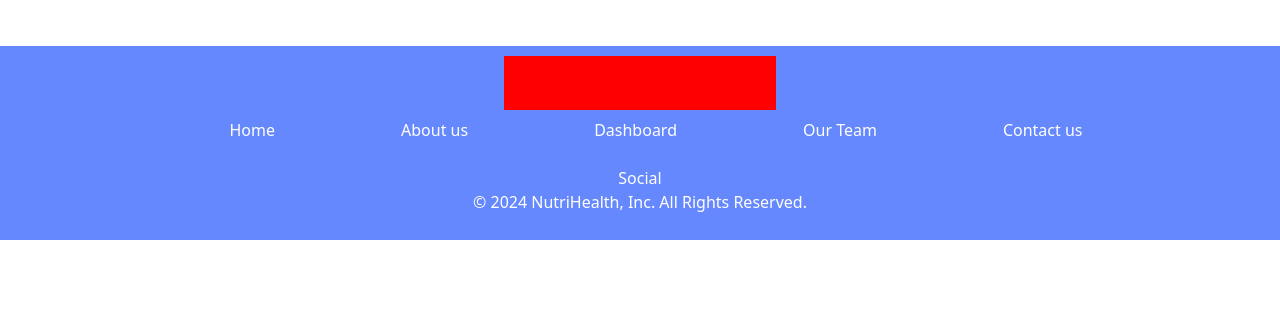
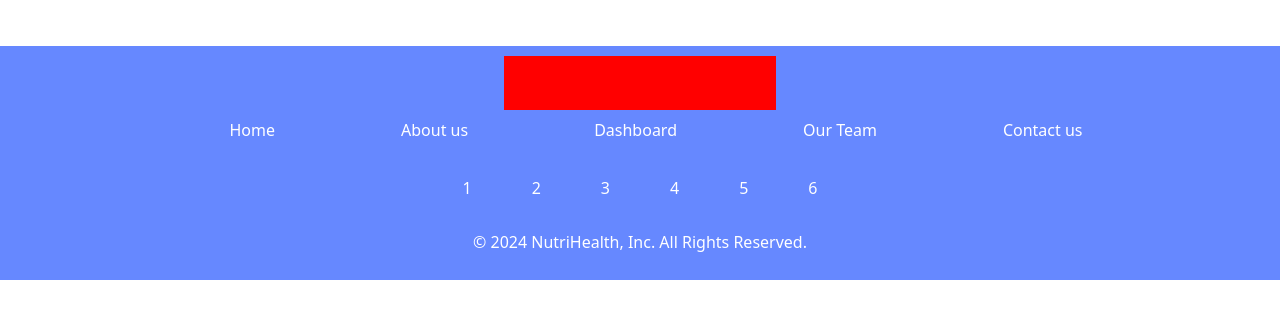
Before and after one commit to CalebKing848/NutriHealth, a Django app: page / in a window 1280 px wide. Shown: the part 206-525 px from the top of the page. Run offline with Django 5.2, Linux system fonts and the light colour scheme; some libraries are stand-ins or nearby versions.

Commit message:
uploaded file

```diff
--- a/NutriHealth/NutritionApp/static/css/style.css
+++ b/NutriHealth/NutritionApp/static/css/style.css
@@ -146,6 +146,16 @@ footer {
   transition: none;
 }
 
-.footer-nav li {
-  color:;
+.footer-nav ul li a:hover {
+  background-color: none !important;
 }
+
+.footer-social-container {
+  display: flex;
+  gap: 40px;
+  margin-bottom: 20px;
+}
+
+.social-item {
+  padding: 10px;
+}
--- a/NutriHealth/NutritionApp/templates/main/base.html
+++ b/NutriHealth/NutritionApp/templates/main/base.html
@@ -7,6 +7,7 @@
     <meta name="viewport" content="width=device-width, initial-scale=1.0">
     <link rel="stylesheet" , href="{% static 'css/style.css' %}">
     <link rel="stylesheet" , href="{% static 'css/bootstrap.css' %}">
+    <link rel="stylesheet" href="https://cdnjs.cloudflare.com/ajax/libs/font-awesome/4.7.0/css/font-awesome.min.css">
     <title>{% block title %} My Site {% endblock %}</title> <!-- Title of the Page -->
 </head>
 
@@ -72,7 +73,14 @@
         </nav>
     </div>
     <div class="footer-social-container">
-        Social
+
+        <div class="social-item">1</div>
+        <div class="social-item">2</div>
+        <div class="social-item">3</div>
+        <div class="social-item">4</div>
+        <div class="social-item">5</div>
+        <div class="social-item">6</div>
+
     </div>
    <p>© 2024 NutriHealth, Inc. All Rights Reserved.</p>
 </footer>
```
Also changed, not shown: NutriHealth/db.sqlite3.
